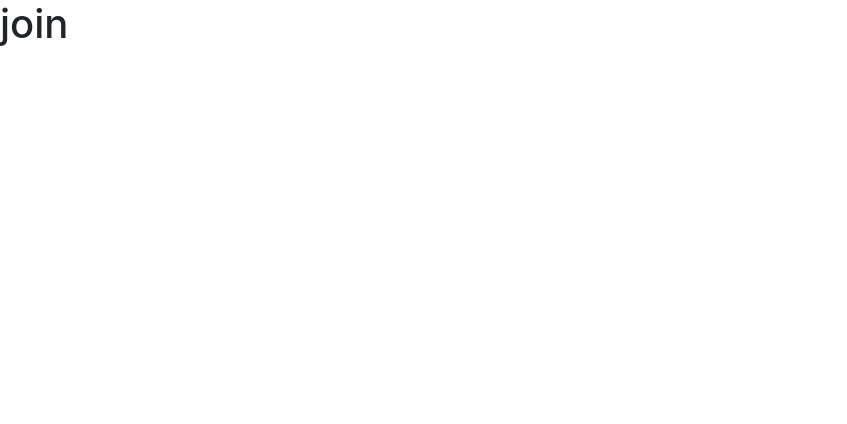
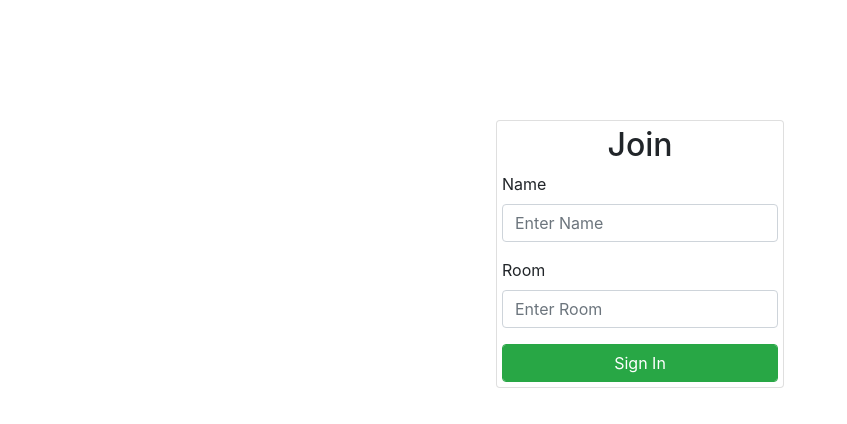
Before and after one commit to shohedul350/Chat-app, a React (Create React App) app in the folder client/: page / in a window 1280 px wide. Shown: the top 424 px of the page, without its empty margins (0-847 px from the left). Built offline with nearby package versions, Linux system fonts and the light colour scheme.

Commit message:
modified join and chat component

```diff
--- a/client/src/components/Chat.js
+++ b/client/src/components/Chat.js
@@ -1,6 +1,20 @@
-import React from 'react'
+import React,{useState,useEffect} from 'react';
+import queryString from 'query-string';
+import io from 'socket.io-client'
 
- const Chat = () => {
+let socket;
+ const Chat = ({location}) => {
+    const [name,setName] = useState('');
+    const [room,setRoom] = useState('');
+    const ENDPOINT = 'localhost:5000';
+    useEffect(()=>{
+        const {name,room} = queryString.parse(location.search);
+
+        socket = io(ENDPOINT);
+        setName(name);
+        setRoom(room)
+        socket.emit('join', {name,room})
+    },[ENDPOINT, location.search])
     return (
         <div>
            <h1>Chat</h1>
--- a/client/src/components/Join.js
+++ b/client/src/components/Join.js
@@ -1,9 +1,35 @@
-import React from 'react'
+import React, {useState} from 'react';
+import {Link} from 'react-router-dom'
 
  const Join = () => {
+     const [name,setName] = useState('');
+     const [room,setRoom] = useState('');
     return (
-        <div>
-           <h1>join</h1>
+        <div className="container align-middle" style={{marginTop:'120px'}}>
+            <div className="card align-middle" style={{width:'18rem',margin:'auto',padding:'5px'}}>
+                <h2 className="text-center">Join</h2>
+                <form>
+                    <div class="form-group">
+                        <label for="Name">Name</label>
+                        <input type="text"
+                        className="form-control"
+                        placeholder="Enter Name"
+                        onChange={(e)=>setName(e.target.value)}/>
+                    </div>
+
+                    <div class="form-group">
+                        <label for="Name">Room</label>
+                        <input type="text"
+                        className="form-control"
+                        placeholder="Enter Room"
+                        onChange={(e)=>setRoom(e.target.value)}/>
+                    </div>
+                </form>
+                <Link onClick={e => (!name || !room) ? e.preventDefault() : null} to={`/chat?name=${name}&room${room}`}>
+                <button type="submit" className="btn btn-success form-control">Sign In</button>
+                </Link>
+            </div>
+
         </div>
     )
 }
```
